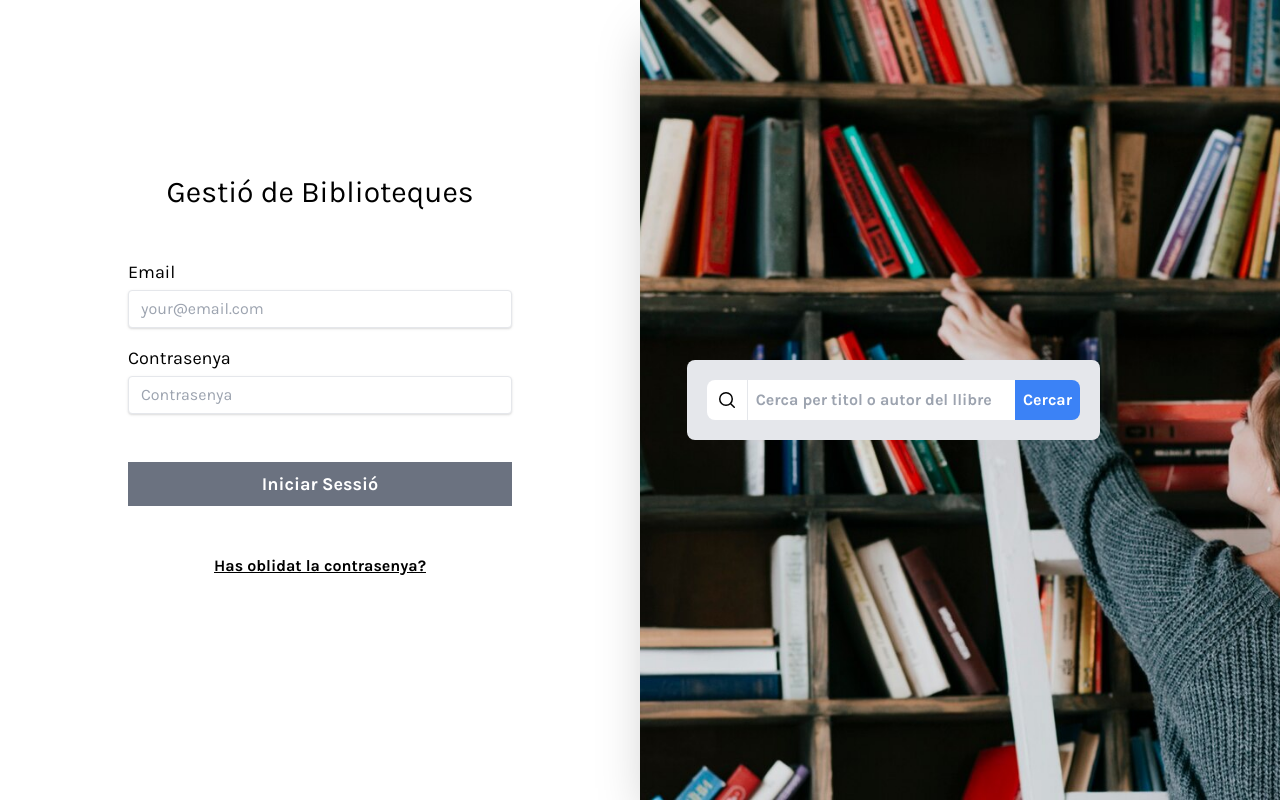
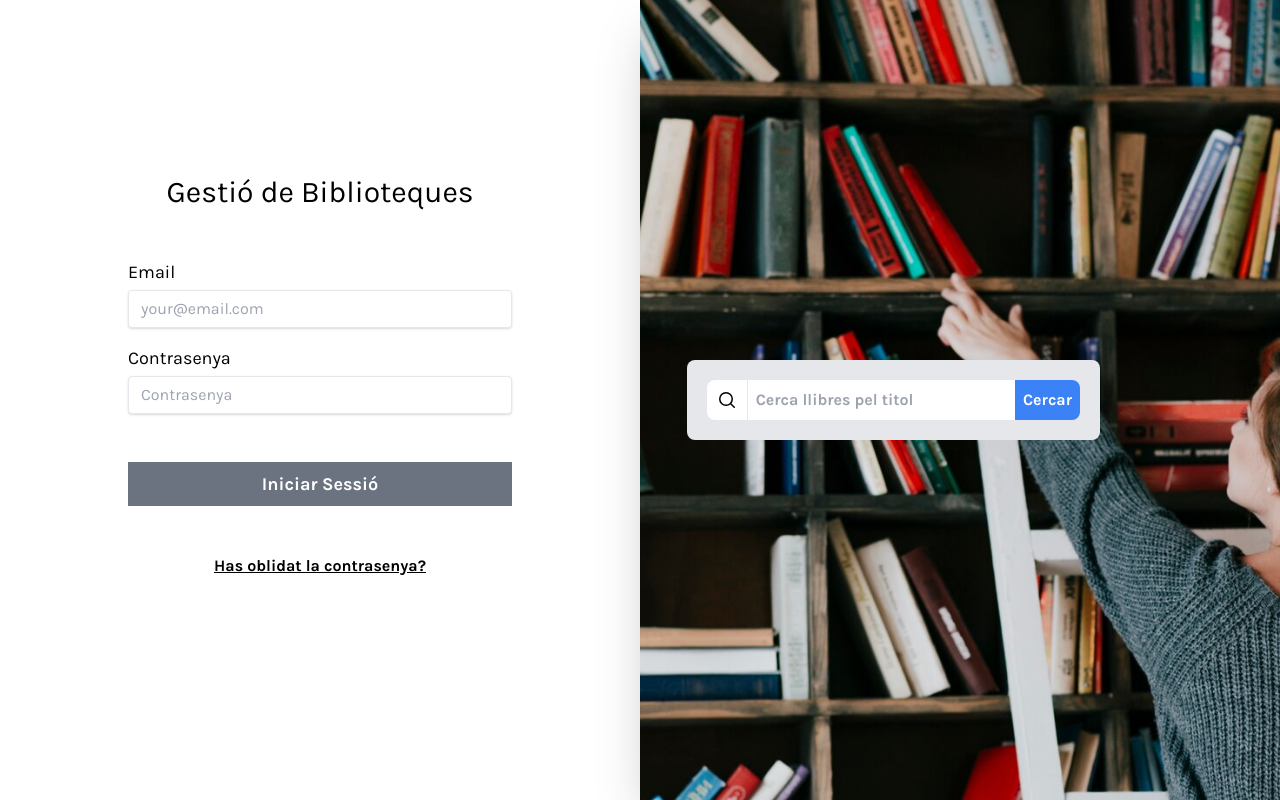
Before and after one commit to PauR03/Biblioteca-IETI, a Django app: page / in a window 1280 px wide. Run offline with Django 5.2, Linux system fonts and the light colour scheme.

Commit message:
modificaciones index

```diff
--- a/biblioteca/templates/index.html
+++ b/biblioteca/templates/index.html
@@ -69,7 +69,7 @@
                         </svg>
                     </div>
                     <!-- Campo de entrada de texto -->
-                    <input type="text"  class="w-full bg-white pl-2 text-base font-semibold outline-0" placeholder="Cerca per titol o autor del llibre" id="" />
+                    <input type="text"  class="w-full bg-white pl-2 text-base font-semibold outline-0" placeholder="Cerca llibres pel titol" id="" />
                     <!-- Botón de búsqueda -->
                     <input type="button" value="Cercar" class="bg-blue-500 p-2 rounded-tr-lg rounded-br-lg text-white font-semibold hover:bg-blue-800 transition-colors"/>
                 </div>
```
